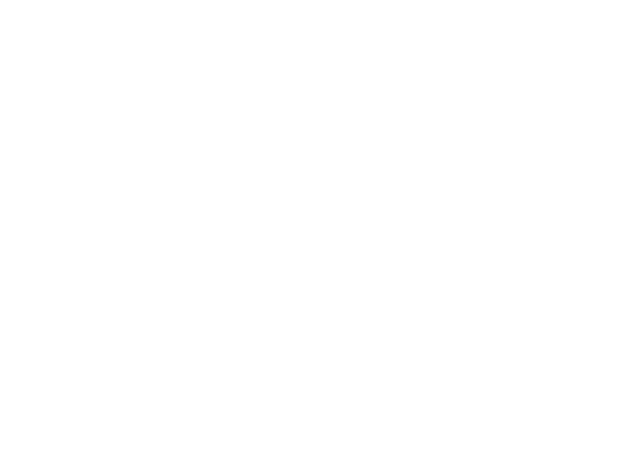
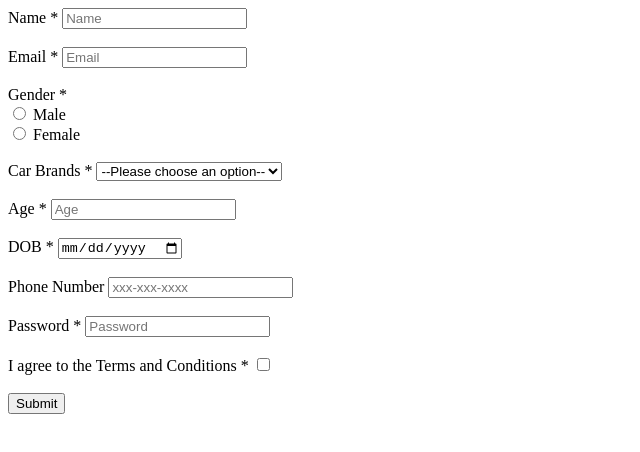
Before and after one commit to acciojob/signup-form-car-alka-rani, a website: page main.html in a window 1280 px wide. Shown: the whole page, without its empty margins (0-640 px from the left). Drawn offline with Linux system fonts and the light colour scheme.

Commit message:
created a submission

```diff
--- a/main.html
+++ b/main.html
@@ -7,6 +7,45 @@
 </head>
 
 <body>
+	<form method="post">
+  <label for="name">Name *</label>
+  <input type="text" id="name" name="name" placeholder="Name" required><br><br>
+
+  <label for="email">Email *</label>
+  <input type="email" id="email" name="email" placeholder="Email" required><br><br>
+
+  <label>Gender *</label><br>
+  <input type="radio" id="gender_m" name="gender" value="male" required>
+  <label for="gender_m">Male</label><br>
+  <input type="radio" id="gender_f" name="gender" value="female" required>
+  <label for="gender_f">Female</label><br><br>
+
+  <label for="cars">Car Brands *</label>
+  <select id="cars" name="cars" required>
+    <option value="" selected disabled>--Please choose an option--</option>
+    <option value="bmw">BMW</option>
+    <option value="audi">Audi</option>
+    <option value="Mercedez">Mercedez</option>
+  </select><br><br>
+
+  <label for="age">Age *</label>
+  <input type="number" id="age" name="age" placeholder="Age" required><br><br>
+
+  <label for="dob">DOB *</label>
+  <input type="date" id="dob" name="dob" required><br><br>
+
+  <label for="tel">Phone Number</label>
+  <input type="tel" id="tel" name="tel" placeholder="xxx-xxx-xxxx"><br><br>
+
+  <label for="password">Password *</label>
+  <input type="password" id="password" name="password" placeholder="Password" required><br><br>
+
+  <label for="tos">I agree to the Terms and Conditions *</label>
+  <input type="checkbox" id="tos" name="tos" required><br><br>
+
+  <input type="submit" id="submit" value="Submit">
+</form>
+
 	<!-- the entire body must be written by student -->
     <script type="text/javascript" src="./script.js">
 </script>
```
